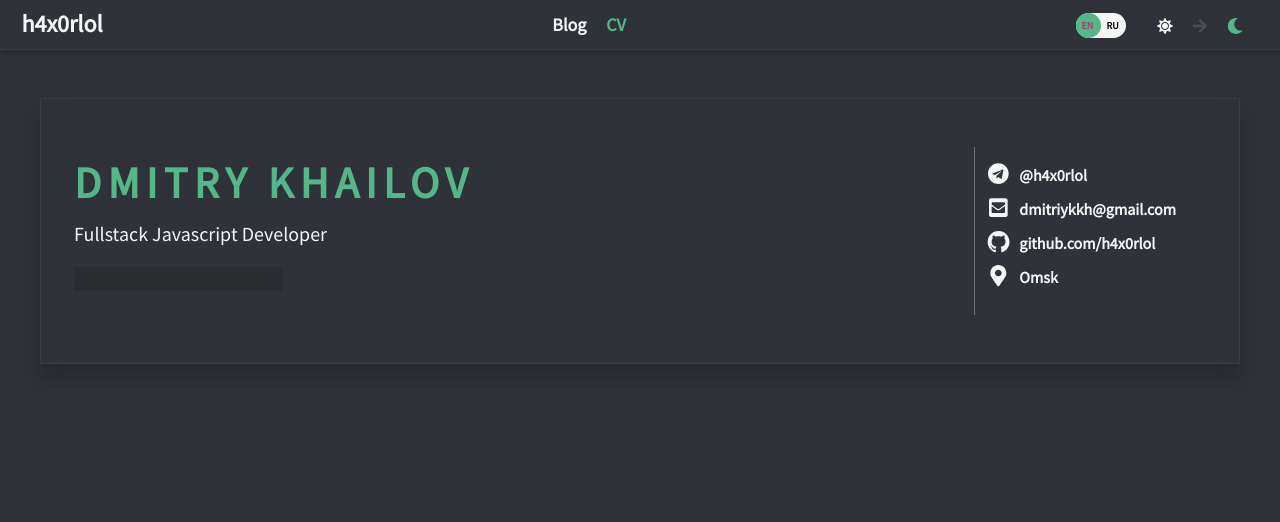
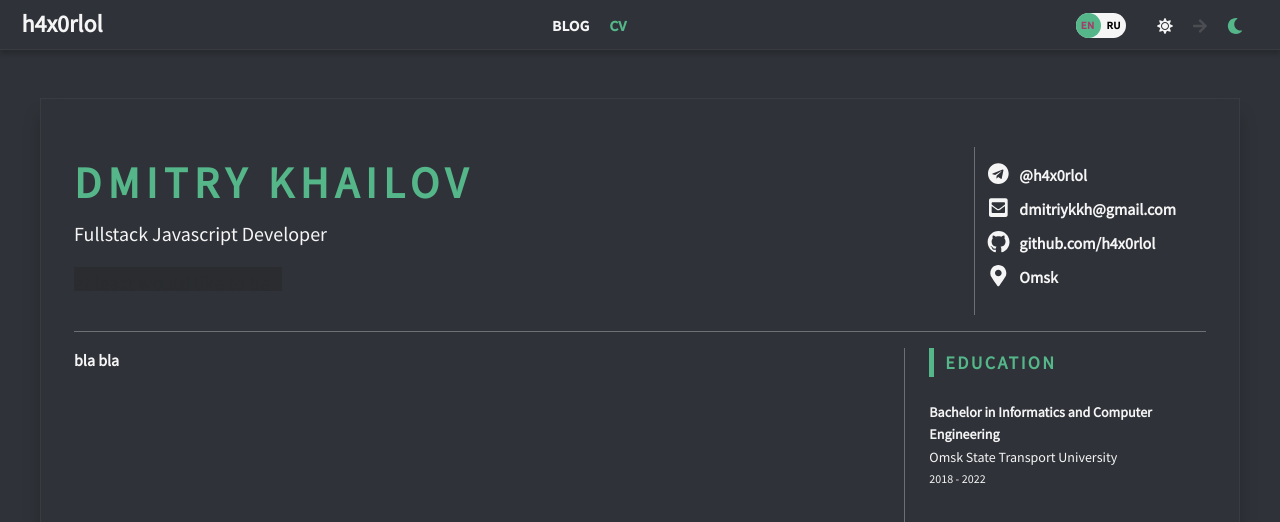
Before and after one commit to h4x0rlol/Blog, a Next.js app in the folder client/: page / in a window 1280 px wide. Shown: the top 522 px of the page. Built offline with nearby package versions, Linux system fonts and the light colour scheme.

Commit message:
add education section

```diff
--- a/client/components/Header.jsx
+++ b/client/components/Header.jsx
@@ -91,6 +91,7 @@ const Header = () => {
           </ul>
         </div>
       </div>
+      <hr className={styles.hr} />
     </div>
   );
 };
--- /dev/null
+++ b/client/components/Projects.jsx
@@ -0,0 +1,14 @@
+import React from "react";
+import styles from "../styles/Projects.module.scss";
+import Skills from "./Skills";
+
+const Projects = () => {
+  return (
+    <div className={styles.container}>
+      <div className={styles.projects}>bla bla</div>
+      <Skills />
+    </div>
+  );
+};
+
+export default Projects;
--- /dev/null
+++ b/client/components/Skills.jsx
@@ -0,0 +1,25 @@
+import React from "react";
+import styles from "../styles/Skills.module.scss";
+
+const Skills = () => {
+  return (
+    <div className={styles.education}>
+      <section styles={styles.education_section}>
+        <h3 className={styles.section_header}>Education</h3>
+        <ul className={styles.section_ul}>
+          <li className={styles.section_li}>
+            <div className={styles.degree}>
+              Bachelor in Informatics and Computer Engineering
+            </div>
+            <div className={styles.university}>
+              Omsk State Transport University
+            </div>
+            <div className={styles.education_years}>2018 - 2022</div>
+          </li>
+        </ul>
+      </section>
+    </div>
+  );
+};
+
+export default Skills;
--- a/client/pages/index.jsx
+++ b/client/pages/index.jsx
@@ -1,4 +1,5 @@
 import Header from "../components/Header";
+import Projects from "../components/Projects";
 import styles from "../styles/Index.module.scss";
 
 const Index = () => {
@@ -6,6 +7,7 @@ const Index = () => {
     <div className={styles.main}>
       <div className={styles.container}>
         <Header />
+        <Projects />
       </div>
     </div>
   );
--- a/client/styles/Header.module.scss
+++ b/client/styles/Header.module.scss
@@ -1,6 +1,7 @@
 .header {
   display: flex;
   width: 100%;
+  flex-direction: column;
 }
 
 .header_content {
@@ -85,9 +86,23 @@
   height: 1em;
 }
 
+.hr {
+  margin-top: 1rem;
+  margin-bottom: 1rem;
+  border: 0;
+  border-top: 1px solid rgba(255, 255, 255, 0.3);
+  margin-right: -15px;
+  margin-left: -15px;
+}
+
 @media (max-width: 480px) {
   .header_content {
     flex-direction: column;
+  }
+
+  .hr {
+    margin-right: 14px;
+    margin-top: 0;
   }
 
   .header_contacts {
--- a/client/styles/Index.module.scss
+++ b/client/styles/Index.module.scss
@@ -5,6 +5,7 @@
 
 .container {
   display: flex;
+  flex-direction: column;
   max-width: 1200px;
   margin-right: auto;
   margin-left: auto;
--- a/client/styles/Navbar.module.scss
+++ b/client/styles/Navbar.module.scss
@@ -34,6 +34,7 @@ $deep-blue: #54b689;
   flex-direction: row;
   justify-content: space-between;
   align-items: center;
+  font-variant: all-small-caps;
 
   a {
     font-size: 18px;
@@ -117,18 +118,18 @@ $deep-blue: #54b689;
 .navbar_ru,
 .navbar_en {
   position: absolute;
-  font-size: #{$height / 2.5};
-  top: 5px;
+  font-size: 13px;
+  top: 1px;
   color: #f5f5f5;
   mix-blend-mode: difference;
 }
 
 .navbar_en {
-  left: 6px;
+  left: 5px;
 }
 
 .navbar_ru {
-  right: 7px;
+  right: 5px;
 }
 
 .navbar_theme {
--- /dev/null
+++ b/client/styles/Projects.module.scss
@@ -0,0 +1,18 @@
+.container {
+  display: flex;
+  width: 100%;
+  -moz-box-pack: justify;
+  justify-content: space-between;
+  margin-right: -15px;
+  margin-left: -15px;
+}
+
+.projects {
+  width: 100%;
+}
+
+@media (max-width: 480px) {
+  .container {
+    flex-direction: column-reverse;
+  }
+}
--- /dev/null
+++ b/client/styles/Skills.module.scss
@@ -0,0 +1,66 @@
+.education {
+  display: flex;
+  border-left: 1px solid rgba(255, 255, 255, 0.3);
+  font-size: 1rem;
+  padding-left: 1.5rem;
+  padding-bottom: 1.5rem;
+  padding-right: 1.5rem;
+}
+
+.education_section {
+  padding-bottom: 1rem;
+  padding-top: 1rem;
+}
+
+.section_header {
+  text-transform: uppercase;
+  position: relative;
+  padding-left: 1rem;
+  font-size: 1.125rem;
+  letter-spacing: 0.15rem;
+  color: #54b689;
+  margin-bottom: 1.5rem;
+  font-weight: 700;
+}
+
+.section_header::before {
+  content: "";
+  display: inline-block;
+  width: 5px;
+  height: 100%;
+  background: #54b689;
+  position: absolute;
+  left: 0;
+  top: 0;
+}
+
+.section_ul {
+  font-size: 0.875rem;
+  padding-left: 0;
+  list-style: none;
+  margin-top: 0;
+  margin-bottom: 1rem;
+}
+
+.section_li {
+  margin-bottom: 1rem;
+}
+
+.degree {
+  font-weight: 700;
+}
+
+.university {
+  font-weight: 300;
+}
+
+.education_years {
+  font-weight: 300;
+  font-size: 0.75rem;
+}
+
+@media (max-width: 480px) {
+  .education {
+    border-left: 0;
+  }
+}
```
